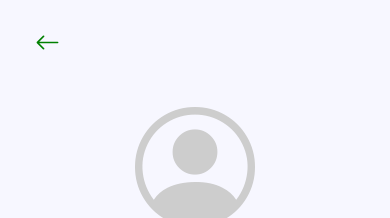
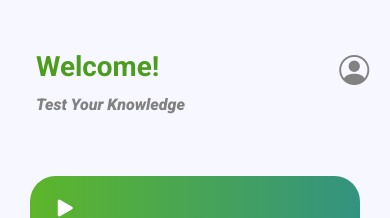
Before and after one commit to angeljagsal/AWEBS_4TOC, a website: page www/index.html in a window 390 px wide. Shown: the top 218 px of the page. Drawn offline with Linux system fonts and the light colour scheme.

Commit message:
Home Icon Color Changed to Gray

```diff
--- a/www/Public/css/home.css
+++ b/www/Public/css/home.css
@@ -71,6 +71,7 @@ body {
     padding-left: 180px;
     .goUser {
         cursor: pointer;
+        color: var(--sbt-color);
     }
 }
 .tKnow {
--- a/www/index.html
+++ b/www/index.html
@@ -53,7 +53,7 @@
         <!-- <script src="cordova.js"></script> -->
         <script src="Public/js/index.js"></script>
         <script>
-            LoadPartialView('/login', document.querySelector('.app'))
+            LoadPartialView('/home', document.querySelector('.app'))
         </script>
     </body>
 </html>
```
